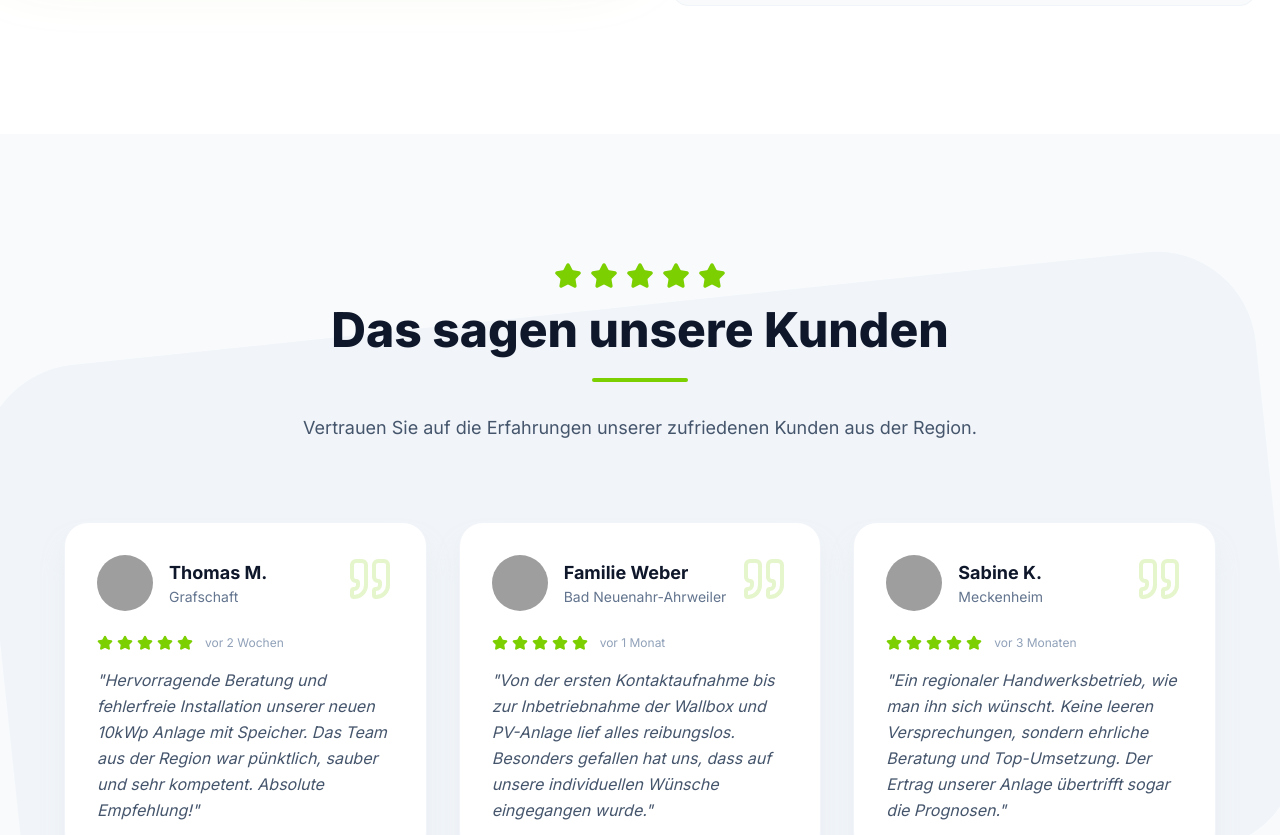
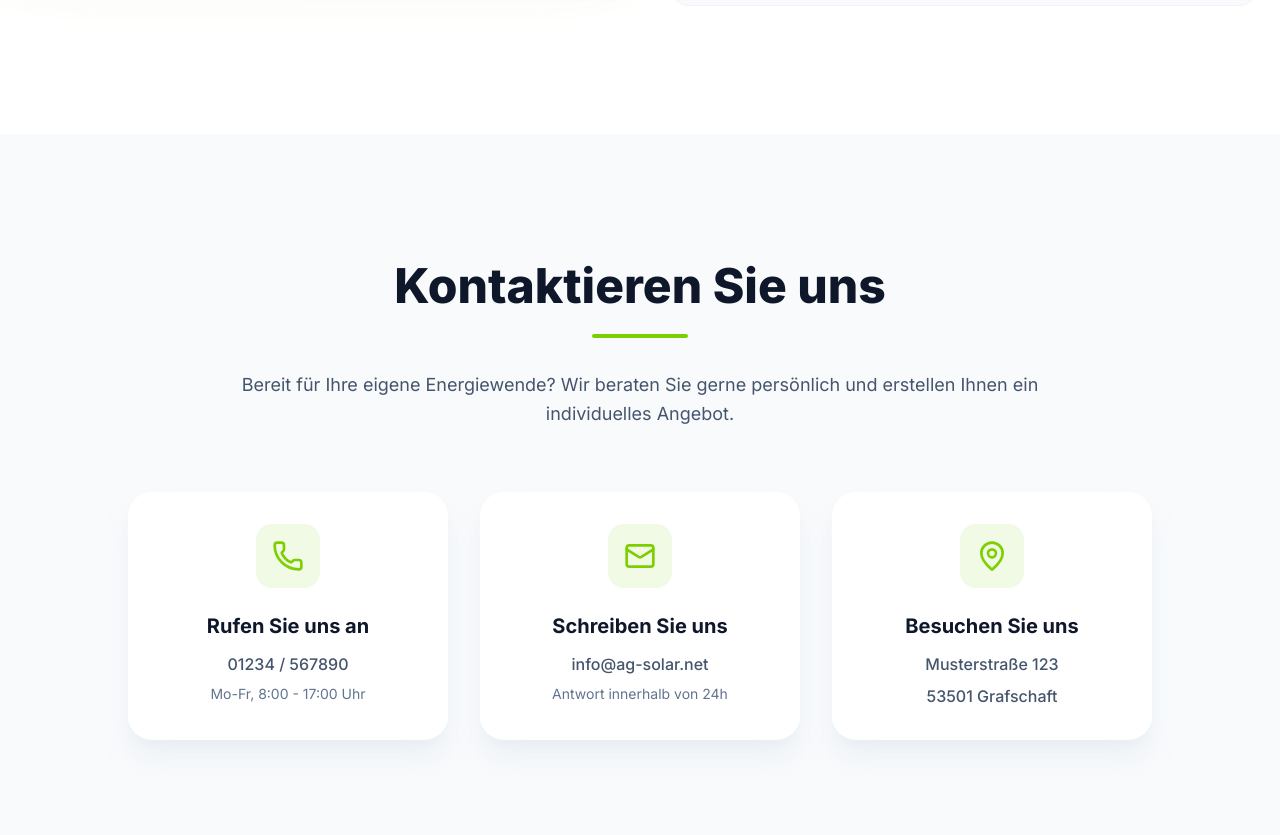
Before and after one commit to Mencode-Maennercode/SolarAG, a Next.js app: page / in a window 1280 px wide. Shown: the part 2840-3675 px from the top of the page. Built offline with nearby package versions, Linux system fonts and the light colour scheme; grey boxes are pictures that could not be loaded.

Commit message:
Remove Reviews section and replace contact form with clean contact info cards

```diff
--- a/src/app/page.tsx
+++ b/src/app/page.tsx
@@ -1,7 +1,7 @@
 import Hero from "@/components/sections/Hero";
 import Services from "@/components/sections/Services";
 import About from "@/components/sections/About";
-import Reviews from "@/components/sections/Reviews";
+import Contact from "@/components/sections/Contact";
 
 export default function Home() {
   return (
@@ -9,7 +9,7 @@ export default function Home() {
       <Hero />
       <Services />
       <About />
-      <Reviews />
+      <Contact />
     </div>
   );
 }
--- a/src/components/sections/Contact.tsx
+++ b/src/components/sections/Contact.tsx
@@ -1,172 +1,74 @@
 "use client";
 
-import { useState } from "react";
 import { motion } from "framer-motion";
-import { Send, Phone, Mail, MapPin } from "lucide-react";
+import { Phone, Mail, MapPin } from "lucide-react";
 
 export default function Contact() {
-  const [formData, setFormData] = useState({
-    name: "",
-    email: "",
-    phone: "",
-    message: "",
-  });
-
-  const handleSubmit = (e: React.FormEvent) => {
-    e.preventDefault();
-    // Handle form submission logic here
-    console.log(formData);
-    alert("Vielen Dank für Ihre Nachricht. Wir werden uns in Kürze bei Ihnen melden.");
-    setFormData({ name: "", email: "", phone: "", message: "" });
-  };
-
   return (
-    <section id="kontakt" className="py-32 bg-white relative overflow-hidden">
+    <section id="kontakt" className="py-32 bg-slate-50 relative overflow-hidden">
       <div className="container mx-auto px-6">
-        <div className="max-w-6xl mx-auto bg-slate-900 rounded-[3rem] overflow-hidden shadow-2xl relative">
-
-          {/* Decorative background for the card */}
-          <div className="absolute top-0 right-0 w-[500px] h-[500px] bg-lime-500/10 rounded-full blur-[100px] transform translate-x-1/2 -translate-y-1/2 pointer-events-none" />
-          <div className="absolute bottom-0 left-0 w-[500px] h-[500px] bg-lime-500/10 rounded-full blur-[100px] transform -translate-x-1/2 translate-y-1/2 pointer-events-none" />
-
-          <div className="flex flex-col lg:flex-row relative z-10">
-
-            {/* Contact Info Side */}
-            <div className="w-full lg:w-2/5 p-12 lg:p-16 bg-lime-500 text-slate-900">
+        <div className="max-w-4xl mx-auto text-center mb-16">
           <motion.div
-                initial={{ opacity: 0, x: -30 }}
-                whileInView={{ opacity: 1, x: 0 }}
-                viewport={{ once: true }}
-                transition={{ duration: 0.6 }}
+            initial={{ opacity: 0, y: 20 }}
+            whileInView={{ opacity: 1, y: 0 }}
+            viewport={{ once: true, margin: "-100px" }}
+            transition={{ duration: 0.8 }}
           >
-                <h3 className="text-3xl font-extrabold mb-4">Lassen Sie uns starten</h3>
-                <p className="text-slate-900/80 mb-12 text-lg">
-                  Bereit für Ihre eigene Energiewende? Kontaktieren Sie uns für ein unverbindliches und kostenloses Angebot.
+            <h2 className="text-4xl md:text-5xl font-extrabold text-slate-900 mb-6">
+              Kontaktieren Sie uns
+            </h2>
+            <div className="w-24 h-1 bg-lime-500 mx-auto rounded-full mb-8" />
+            <p className="text-lg text-slate-600 leading-relaxed">
+              Bereit für Ihre eigene Energiewende? Wir beraten Sie gerne persönlich und erstellen Ihnen ein individuelles Angebot.
             </p>
-
-                <div className="space-y-8">
-                  <div className="flex items-start gap-4">
-                    <div className="bg-slate-900/10 p-3 rounded-xl">
-                      <Phone className="text-slate-900" size={24} />
-                    </div>
-                    <div>
-                      <h4 className="font-bold text-lg">Rufen Sie uns an</h4>
-                      <p className="text-slate-900/80">01234 / 567890</p>
-                      <p className="text-slate-900/60 text-sm">Mo-Fr, 8:00 - 17:00 Uhr</p>
-                    </div>
-                  </div>
-
-                  <div className="flex items-start gap-4">
-                    <div className="bg-slate-900/10 p-3 rounded-xl">
-                      <Mail className="text-slate-900" size={24} />
-                    </div>
-                    <div>
-                      <h4 className="font-bold text-lg">Schreiben Sie uns</h4>
-                      <p className="text-slate-900/80">info@ag-solar.net</p>
-                      <p className="text-slate-900/60 text-sm">Wir antworten innerhalb von 24h</p>
-                    </div>
-                  </div>
-
-                  <div className="flex items-start gap-4">
-                    <div className="bg-slate-900/10 p-3 rounded-xl">
-                      <MapPin className="text-slate-900" size={24} />
-                    </div>
-                    <div>
-                      <h4 className="font-bold text-lg">Besuchen Sie uns</h4>
-                      <p className="text-slate-900/80">Musterstraße 123</p>
-                      <p className="text-slate-900/80">53501 Grafschaft</p>
-                    </div>
-                  </div>
-                </div>
           </motion.div>
         </div>
 
-            {/* Form Side */}
-            <div className="w-full lg:w-3/5 p-12 lg:p-16">
+        <div className="grid grid-cols-1 md:grid-cols-3 gap-8 max-w-5xl mx-auto">
           <motion.div
-                initial={{ opacity: 0, x: 30 }}
-                whileInView={{ opacity: 1, x: 0 }}
-                viewport={{ once: true }}
+            initial={{ opacity: 0, y: 30 }}
+            whileInView={{ opacity: 1, y: 0 }}
+            viewport={{ once: true, margin: "-100px" }}
             transition={{ duration: 0.6 }}
+            className="bg-white p-8 rounded-3xl shadow-xl shadow-slate-200/50 text-center"
           >
-                <h3 className="text-3xl font-bold text-white mb-8">Senden Sie uns eine Nachricht</h3>
+            <div className="bg-lime-500/10 w-16 h-16 rounded-2xl flex items-center justify-center mx-auto mb-6">
+              <Phone className="text-lime-500" size={32} />
+            </div>
+            <h3 className="text-xl font-bold text-slate-900 mb-3">Rufen Sie uns an</h3>
+            <p className="text-slate-600 font-medium mb-2">01234 / 567890</p>
+            <p className="text-slate-500 text-sm">Mo-Fr, 8:00 - 17:00 Uhr</p>
+          </motion.div>
 
-                <form onSubmit={handleSubmit} className="space-y-6">
-                  <div className="grid grid-cols-1 md:grid-cols-2 gap-6">
-                    <div>
-                      <label htmlFor="name" className="block text-sm font-medium text-slate-400 mb-2">
-                        Ihr Name
-                      </label>
-                      <input
-                        type="text"
-                        id="name"
-                        value={formData.name}
-                        onChange={(e) => setFormData({ ...formData, name: e.target.value })}
-                        className="w-full bg-slate-800/50 border border-slate-700 rounded-xl px-4 py-3 text-white focus:outline-none focus:ring-2 focus:ring-lime-500 focus:border-transparent transition-all placeholder:text-slate-500"
-                        placeholder="Max Mustermann"
-                        required
-                      />
+          <motion.div
+            initial={{ opacity: 0, y: 30 }}
+            whileInView={{ opacity: 1, y: 0 }}
+            viewport={{ once: true, margin: "-100px" }}
+            transition={{ duration: 0.6, delay: 0.2 }}
+            className="bg-white p-8 rounded-3xl shadow-xl shadow-slate-200/50 text-center"
+          >
+            <div className="bg-lime-500/10 w-16 h-16 rounded-2xl flex items-center justify-center mx-auto mb-6">
+              <Mail className="text-lime-500" size={32} />
             </div>
-                    <div>
-                      <label htmlFor="phone" className="block text-sm font-medium text-slate-400 mb-2">
-                        Telefonnummer
-                      </label>
-                      <input
-                        type="tel"
-                        id="phone"
-                        value={formData.phone}
-                        onChange={(e) => setFormData({ ...formData, phone: e.target.value })}
-                        className="w-full bg-slate-800/50 border border-slate-700 rounded-xl px-4 py-3 text-white focus:outline-none focus:ring-2 focus:ring-lime-500 focus:border-transparent transition-all placeholder:text-slate-500"
-                        placeholder="Für Rückfragen"
-                        required
-                      />
+            <h3 className="text-xl font-bold text-slate-900 mb-3">Schreiben Sie uns</h3>
+            <p className="text-slate-600 font-medium mb-2">info@ag-solar.net</p>
+            <p className="text-slate-500 text-sm">Antwort innerhalb von 24h</p>
+          </motion.div>
+
+          <motion.div
+            initial={{ opacity: 0, y: 30 }}
+            whileInView={{ opacity: 1, y: 0 }}
+            viewport={{ once: true, margin: "-100px" }}
+            transition={{ duration: 0.6, delay: 0.4 }}
+            className="bg-white p-8 rounded-3xl shadow-xl shadow-slate-200/50 text-center"
+          >
+            <div className="bg-lime-500/10 w-16 h-16 rounded-2xl flex items-center justify-center mx-auto mb-6">
+              <MapPin className="text-lime-500" size={32} />
             </div>
-                  </div>
-
-                  <div>
-                    <label htmlFor="email" className="block text-sm font-medium text-slate-400 mb-2">
-                      E-Mail Adresse
-                    </label>
-                    <input
-                      type="email"
-                      id="email"
-                      value={formData.email}
-                      onChange={(e) => setFormData({ ...formData, email: e.target.value })}
-                      className="w-full bg-slate-800/50 border border-slate-700 rounded-xl px-4 py-3 text-white focus:outline-none focus:ring-2 focus:ring-lime-500 focus:border-transparent transition-all placeholder:text-slate-500"
-                      placeholder="max@beispiel.de"
-                      required
-                    />
-                  </div>
-
-                  <div>
-                    <label htmlFor="message" className="block text-sm font-medium text-slate-400 mb-2">
-                      Ihre Nachricht
-                    </label>
-                    <textarea
-                      id="message"
-                      value={formData.message}
-                      onChange={(e) => setFormData({ ...formData, message: e.target.value })}
-                      rows={4}
-                      className="w-full bg-slate-800/50 border border-slate-700 rounded-xl px-4 py-3 text-white focus:outline-none focus:ring-2 focus:ring-lime-500 focus:border-transparent transition-all placeholder:text-slate-500 resize-none"
-                      placeholder="Bitte beschreiben Sie kurz Ihr Vorhaben (z.B. Einfamilienhaus, gewünschte Dachfläche, etc.)"
-                      required
-                    />
-                  </div>
-
-                  <button
-                    type="submit"
-                    className="w-full bg-lime-500 hover:bg-lime-400 text-slate-900 font-bold py-4 rounded-xl transition-all transform hover:-translate-y-1 shadow-[0_0_30px_rgba(132,204,22,0.2)] flex items-center justify-center gap-2 text-lg"
-                  >
-                    Angebot anfordern
-                    <Send size={20} />
-                  </button>
-                  <p className="text-slate-500 text-sm text-center mt-4">
-                    Durch das Absenden stimmen Sie unserer Datenschutzerklärung zu.
-                  </p>
-                </form>
+            <h3 className="text-xl font-bold text-slate-900 mb-3">Besuchen Sie uns</h3>
+            <p className="text-slate-600 font-medium mb-2">Musterstraße 123</p>
+            <p className="text-slate-600 font-medium">53501 Grafschaft</p>
           </motion.div>
-            </div>
-          </div>
         </div>
       </div>
     </section>
```
Lines whose indentation alone changed are shown as unchanged.
